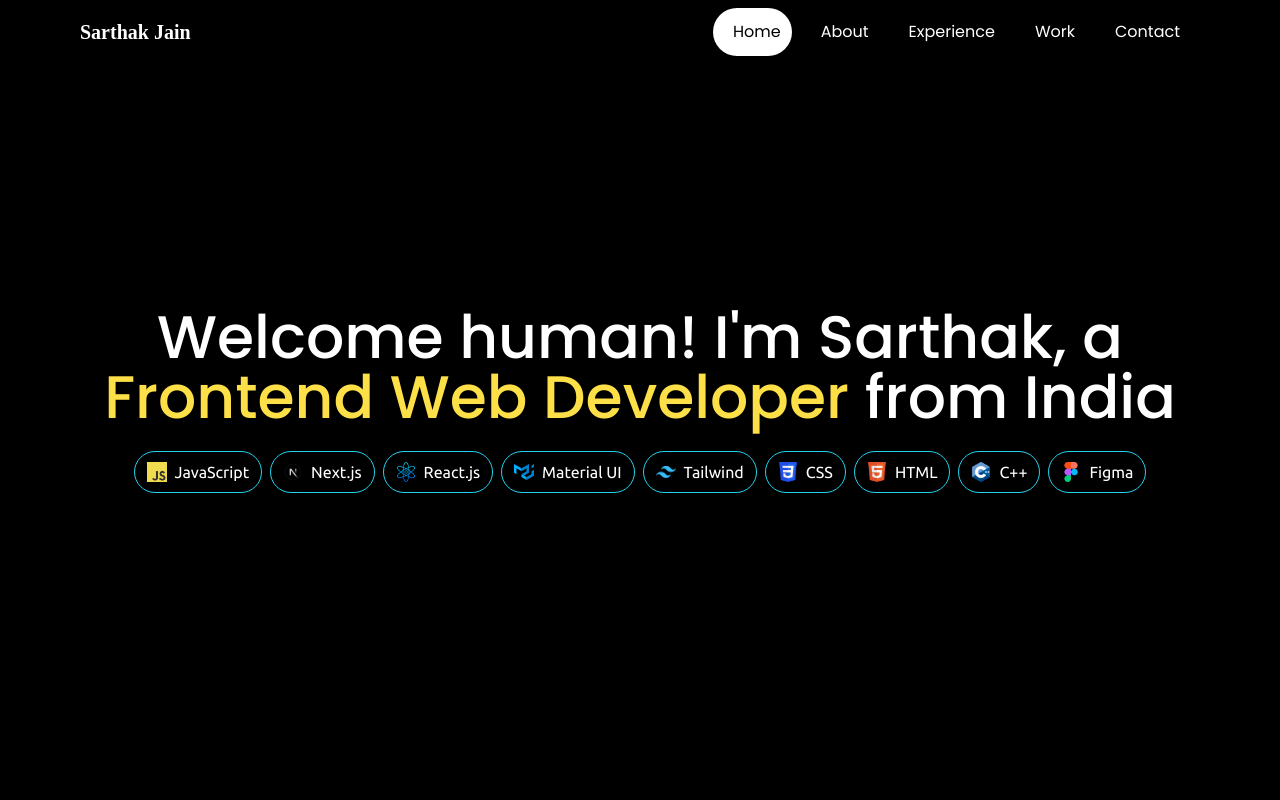
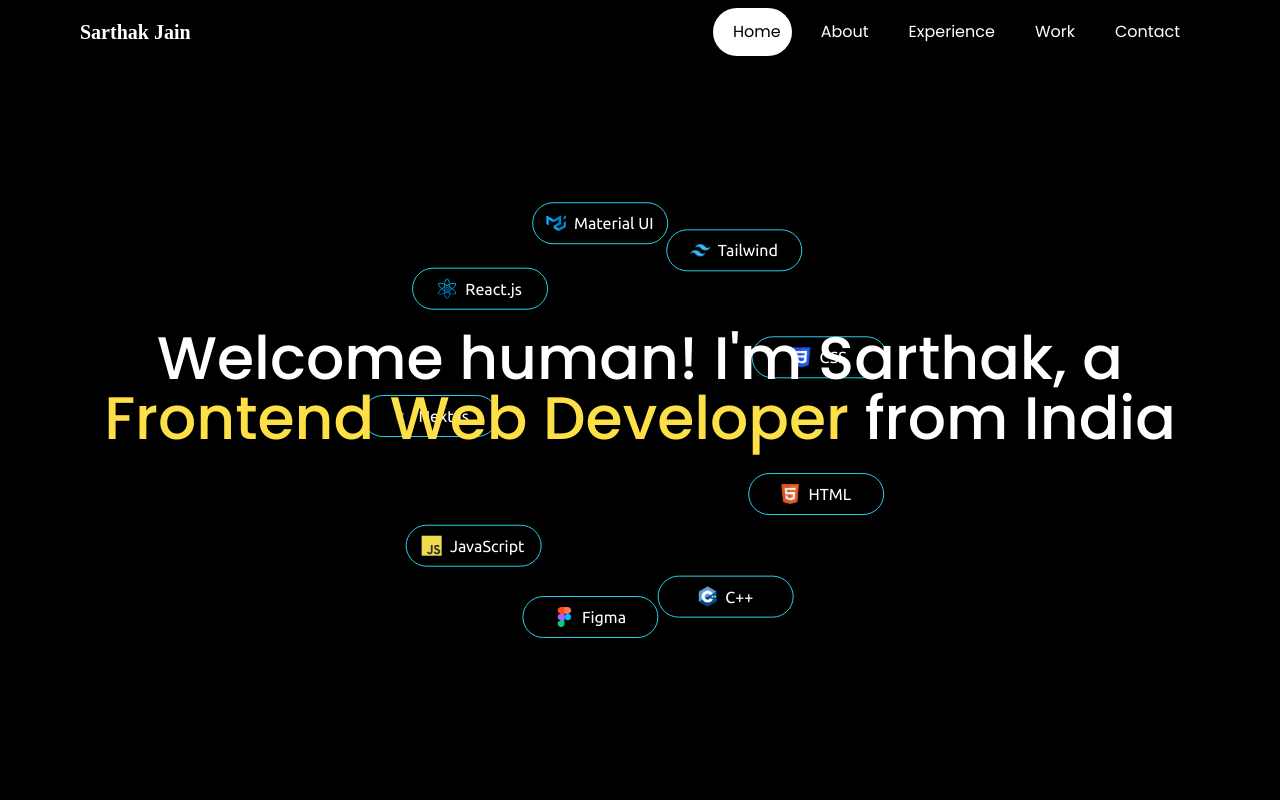
Before and after one commit to sarthakjain03/portfolio-nextjs, a Next.js app: page / in a window 1280 px wide. Shown: the top 800 px of the page. Built offline with nearby package versions, Linux system fonts and the light colour scheme; a web font is replaced by a local one.

Commit message:
added animation to hero-section

```diff
--- a/src/components/HeroSection.js
+++ b/src/components/HeroSection.js
@@ -1,3 +1,4 @@
+'use client'
 import TechTab from "./TechTab";
 import { techStack } from "@/data";
 
@@ -9,22 +10,47 @@
       id="hero-section"
       className="flex text-white gap-4 items-center h-[100vh]"
     >
-      <div className="text-center gap-6 flex flex-col">
-        <h1 className="text-6xl font-poppins font-medium">
+      <div className="text-center gap-6 flex flex-col relative">
+        <h1 className="text-6xl font-poppins font-medium z-[2]">
           Welcome human! I&apos;m Sarthak, a{" "}
           <span className="text-yellow-300">Frontend Web Developer</span> from
           India
         </h1>
         <div className="flex gap-2 justify-center">
-          {techs?.map((tech) => (
-            <TechTab key={tech} title={tech} logo={techStack[tech]} />
+          {techs?.map((tab, index) => {
+                const angle = (index / techs.length) * 2 * Math.PI; // Angle in radians
+                const radius = 200;
+                const duration = 16
+                // const x = radius * Math.cos(angle); // X position
+                // const y = radius * Math.sin(angle); // Y position
+
+                return (
+                    <TechTab
+                        key={tab}
+                        title={tab}
+                        logo={techStack[tab]}
+                        radius={radius}
+                        duration={duration}
+                        angleOffset={angle}
+                        animationsActive={true}
+                        styles={{
+                          position: 'absolute',
+                          left: `calc(43%)`,
+                          top: `calc(50%)`,
+                          // left: `calc(43% + ${x})`,
+                          // top: `calc(50% + ${y})`,
+                          width: 136
+                        }}
+                    />
+                )
+            })}
+        </div>
+        {/* <div className="flex gap-2 justify-center">
+          {techs?.map((tech, index) => (
+            <TechTab key={tech} title={tech} logo={techStack[tech]} index={index} animationsActive={true} />
           ))}
-
-        </div>
+        </div> */}
       </div>
-      {/* <div className='mt-5 rounded-full overflow-hidden'>
-                <Image src="/dp.jpg" alt='Profile picture' width={700} height={750} />
-            </div> */}
     </section>
   );
 }
--- a/src/components/TechTab.js
+++ b/src/components/TechTab.js
@@ -1,10 +1,41 @@
+'use client'
 import Image from "next/image"
+import { motion } from "framer-motion"
 
-export default function TechTab({title, logo}) {
+export default function TechTab({ title, logo, index, animationsActive = false, radius, angleOffset, duration, styles }) {
+    const tabVariants = {
+        animateUpDown: {
+            y: [-200, 70],
+            x: 0,
+            transition: {
+                y: {
+                    repeat: Infinity,
+                    repeatType: 'reverse',
+                    duration: 7,
+                    ease: 'easeInOut',
+                    delay: index
+                }
+            }
+        },
+        animateInCircle: {
+            x: Array.from({ length: 360 }, (_, i) =>
+                radius * Math.cos((i * Math.PI) / 180 + angleOffset)
+            ),
+            y: Array.from({ length: 360 }, (_, i) =>
+                radius * Math.sin((i * Math.PI) / 180 + angleOffset)
+            ),
+            transition: {
+                repeat: Infinity,
+                duration: duration,
+                ease: "linear"
+            }
+        }
+    }
+
     return (
-        <div className="flex items-center gap-2 text-white font-ubuntu border border-cyan-400 rounded-3xl w-fit py-2 px-3">
+        <motion.div style={styles} variants={tabVariants} animate={animationsActive && "animateInCircle"} className="flex justify-center items-center gap-2 text-white font-ubuntu border border-cyan-400 rounded-3xl w-fit py-2 px-3">
             <Image src={logo} width={20} height={20} alt={title} />
             <p>{title}</p>
-        </div>
+        </motion.div>
     )
 }
```
